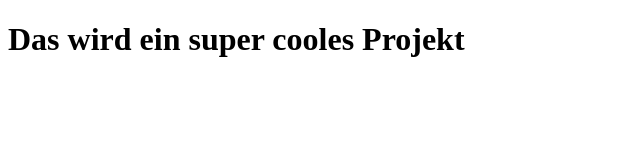
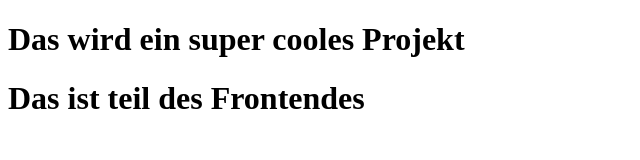
Before and after one commit to stegga/major-ma-18, a plain HTML site: page index.html in a window 1280 px wide. Shown: the whole page, without its empty margins (0-640 px from the left). Drawn offline with Linux system fonts and the light colour scheme.

Commit message:
add second h1: das ist teil des...

```diff
--- a/index.html
+++ b/index.html
@@ -6,6 +6,6 @@
   </head>
   <body>
     <h1> Das wird ein super cooles Projekt</h1>
-
+<h1> Das ist teil des Frontendes </h1>
   </body>
 </html>
```
